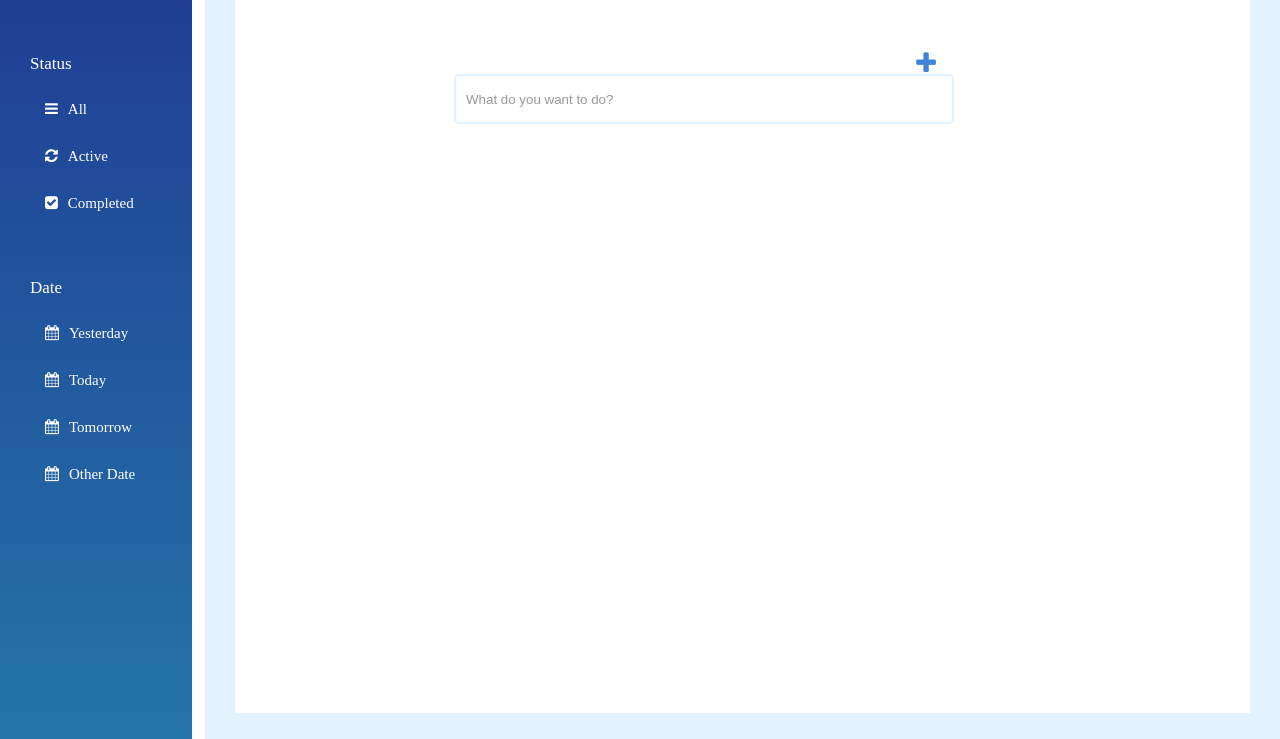
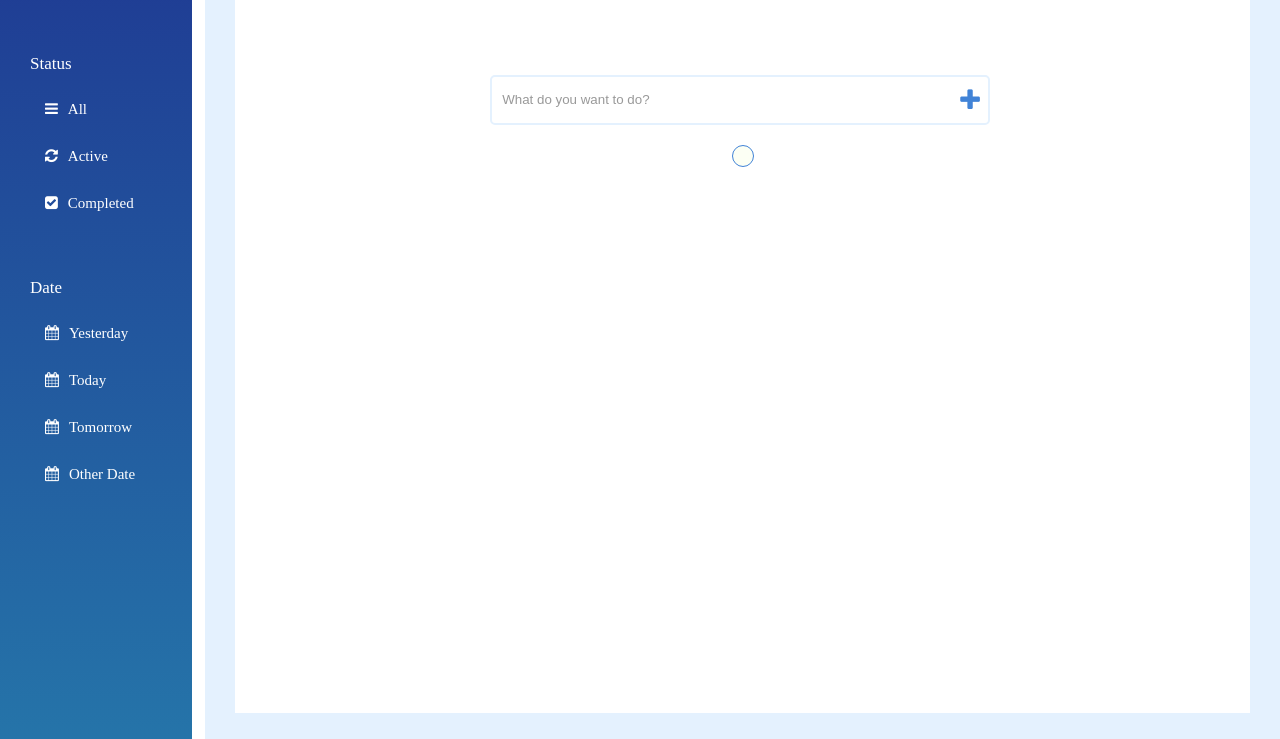
Before and after one commit to Sai1996/todo-manager-1.0, a website: page index.html in a window 1280 px wide. Shown: the part 61-800 px from the top of the page. Drawn offline with Linux system fonts and the light colour scheme.

Commit message:
Fix the position problem & finish the checkbox style by copying from codePen.

```diff
--- a/css/styles.css
+++ b/css/styles.css
@@ -61,12 +61,8 @@
 
 .inputBox {
   display: inline-block;
-  position: fixed;
-  top: 20%;
-  left: 55%;
   width: 500px;
   height: 50px;
-  transform: translate(-50%, -50%);
   border: none;
   border: solid 2px #e4f1fe;
   border-radius: 5px;
@@ -74,10 +70,18 @@
   transition: all 0.3s ease-in-out;
 }
 
-.inputBox:hover{
+.forInputboxPos {
+  padding-top: 10%;
+  padding-left: 25%;
+  height: 50px;
+  display: inline-block;
+}
+
+.inputBox:hover {
   transition: all 0.3s ease-in-out;
-  box-shadow:  0px 9px 23px 0px rgba(161,156,161,0.45);
+  box-shadow: 0px 9px 23px 0px rgba(161, 156, 161, 0.45);
 }
+
 .forSeparate:hover {
   background-color: #263e8d;
 }
@@ -101,47 +105,84 @@
   border-style: solid;
 }
 
-.forPlus {
+.plus {
   color: #4183d7;
   font-size: 25px;
   display: inline-block;
-  margin-top: 6%;
-  margin-left: 53%;
-  position: absolute;
+  margin-left: -30px;
+  vertical-align: middle;
 }
 
 .inputBox::-webkit-input-placeholder {
   /* WebKit, Blink, Edge */
   color: #999999;
-
 }
 
 .inputBox:-moz-placeholder {
   /* Mozilla Firefox 4 to 18 */
   color: #999999;
-
 }
 
 .inputBox::-moz-placeholder {
   /* Mozilla Firefox 19+ */
   color: #999999;
-
 }
 
 .inputBox:-ms-input-placeholder {
   /* Internet Explorer 10-11 */
   color: #999999;
-
 }
 
 .inputBox::-ms-input-placeholder {
   /* Microsoft Edge */
   color: #999999;
-
 }
 
 .inputBox::placeholder {
   /* Most modern browsers support this now. */
   color: #999999;
+}
 
+.squaredFour {
+  width: 20px;
+  position: relative;
+  margin: 20px auto;
 }
+
+.squaredFour label {
+  width: 20px;
+  height: 20px;
+  cursor: pointer;
+  position: absolute;
+  top: 0;
+  left: 0;
+  border: 1px solid #4183d7;
+  background: #fcfff4;
+  border-radius: 50%;
+}
+
+.squaredFour label:after {
+  content: '';
+  width: 9px;
+  height: 5px;
+  position: absolute;
+  top: 4px;
+  left: 4px;
+  border: 3px solid white;
+  border-top: none;
+  border-right: none;
+  background: transparent;
+  opacity: 0;
+  transform: rotate(-45deg);
+}
+
+.squaredFour input[type=checkbox] {
+  visibility: hidden;
+}
+
+.squaredFour input[type=checkbox]:checked + label:after {
+  opacity: 1;
+}
+.squaredFour input[type=checkbox]:checked + label {
+  background-color: #4183d7;
+}
--- a/js/InputBox.js
+++ b/js/InputBox.js
@@ -3,10 +3,11 @@ function InputBox(){
 };
 InputBox.prototype.render = function(){
  var wrapper = document.createElement("div");
+ wrapper.className = "forInputboxPos";
  wrapper.appendChild(document.createElement("input"));
 wrapper.children[0].className = "inputBox";
 wrapper.children[0].placeholder = "What do you want to do?";
 wrapper.appendChild(document.createElement("div"));
-wrapper.children[1].className = "fa fa-plus forPlus";
+wrapper.children[1].className = "fa fa-plus plus";
 return wrapper;
 };
--- a/js/TodoItem.js
+++ b/js/TodoItem.js
@@ -1,10 +1,20 @@
-function TodoItem(){
-  this.textContent = "";
-  this.isEditting = false;
-  this.isCompleted = false;
-  this.html = "";
+function TodoItem(text,isEditting,isCompleted,isDelete){
+  this.textContent = text;
+  this.isEditting = isEditting;
+  this.isCompleted = isCompleted;
+  this.delete = isDelete;
 }
 TodoItem.prototype.render = function(){
   var wrapper = document.createElement("div");
+  wrapper.appendChild(document.createElement("div"));
+  wrapper.children[0].appendChild(document.createElement("div"));
+  wrapper.children[0].children[0].className = "squaredFour";
+  wrapper.children[0].children[0].appendChild(document.createElement("input"));
+  wrapper.children[0].children[0].children[0].type = "checkbox";
+  wrapper.children[0].children[0].children[0].value = "None";
+  wrapper.children[0].children[0].children[0].id = "squaredFour";
+  wrapper.children[0].children[0].children[0].name = "check";
+  wrapper.children[0].children[0].appendChild(document.createElement("label"));
+  wrapper.children[0].children[0].children[1].setAttribute('for', "squaredFour");
   return wrapper;
 };
```
Also changed, not shown: package.json (added, +19 -0 lines).
